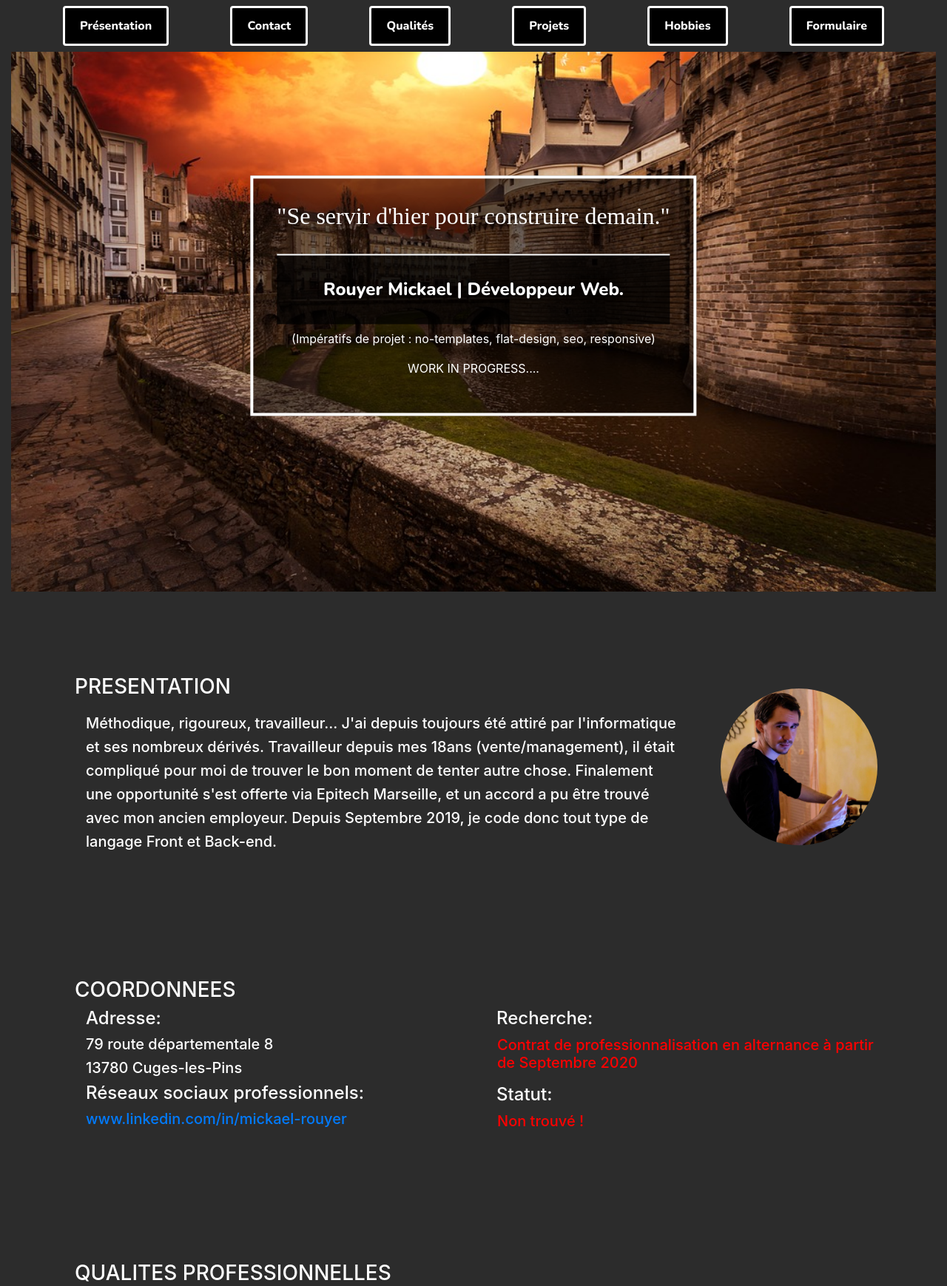
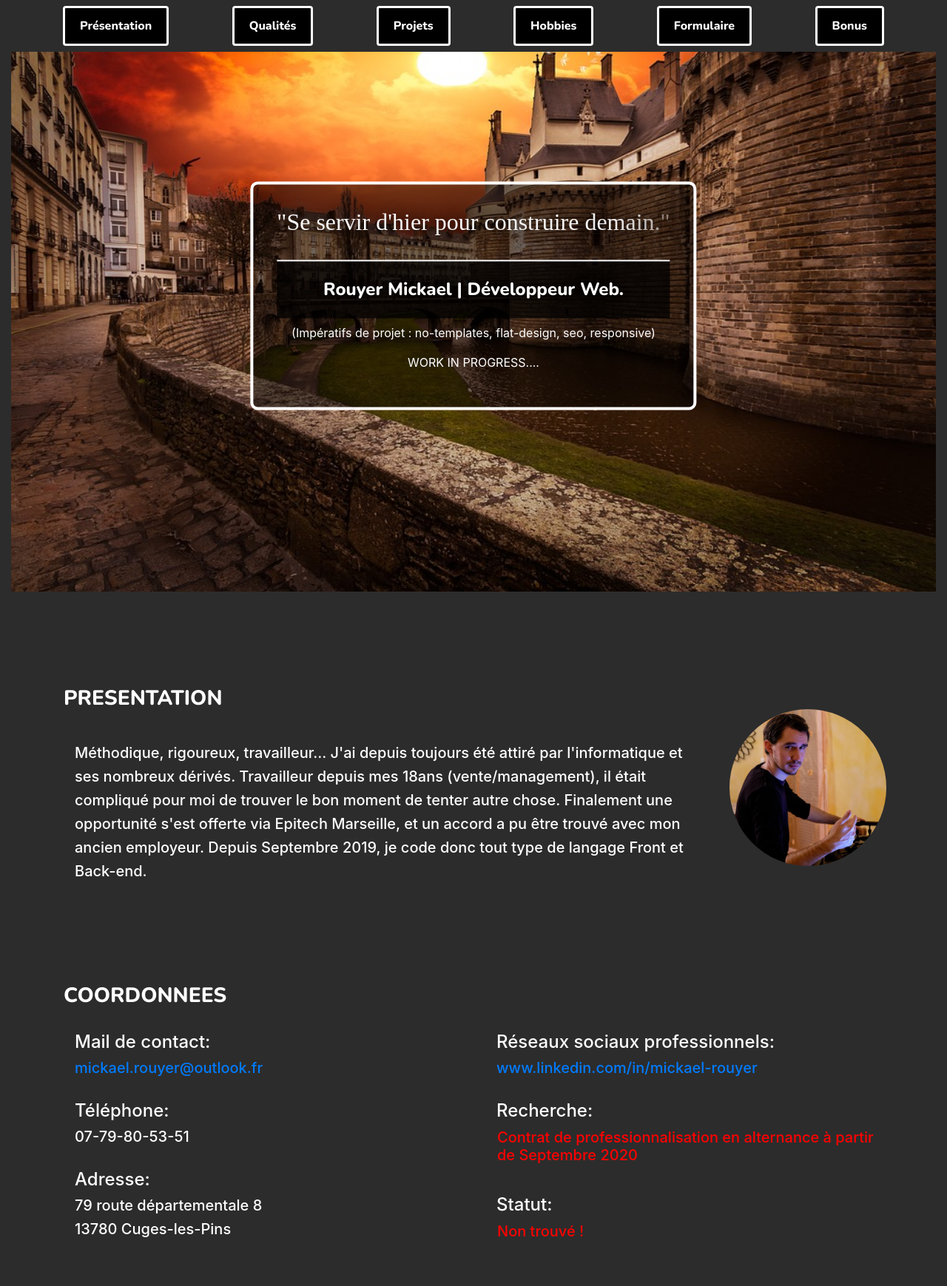
Before and after one commit to RouyerMickael/Portefolio, a PHP site: page / in a window 1280 px wide. Shown: the top 1739 px of the page at 74% size. Run offline with PHP 8.4, Linux system fonts and the light colour scheme; some libraries are stand-ins or nearby versions; some web fonts are replaced.

Commit message:
portefolio_structure_ok

```diff
--- a/index.html
+++ b/index.html
@@ -9,14 +9,10 @@
     <link href="https://fonts.googleapis.com/css2?family=Galada&family=Nunito:wght@800&display=swap" rel="stylesheet">
 </head>
 <body>
-
     <nav class="navPerso navbar fixed-top navbar-light container-fluid">
         <div class="container">
             <a href="#presentation">
                 <li class="navItem list-unstyled list-group-item">Présentation</li>
-            </a>
-            <a href="#contact">
-                <li class="navItem list-unstyled list-group-item">Contact</li>
             </a>
             <a href="#qualites">
                 <li class="navItem list-unstyled list-group-item">Qualités</li>
@@ -30,27 +26,29 @@
             <a href="#formSection">
                 <li class="navItem list-unstyled list-group-item">Formulaire</li>
             </a>
+            <a href="#bonus">
+                <li class="navItem list-unstyled list-group-item">Bonus</li>
+            </a>
         </div>
     </nav>
-
     <div class="cover row">
         <img src="assets/img/nantes.jpg" class="picture container-fluid" alt="Responsive image">
         <div class="centered text-center">
-            <h2 class="seServir">"Se servir d'hier pour construire demain."</h2>
+            <h2 class="seServir ml3">"Se servir d'hier pour construire demain."</h2>
             <h4 class="rouyer">Rouyer Mickael | Développeur Web.</h4>
             <p class="text-center">(Impératifs de projet : no-templates, flat-design, seo, responsive)</p>
             <p class="text-center">WORK IN PROGRESS....</p>
         </div>
     </div>
-
-    <div class="container">
     <!--Presentation-->
     <div id="presentation" class="container-fluid">
+        <div class="container">
             <div class="row align-items-center">
                 <div class="col-9">
                     <div class="row">
                         <h3 class="presTitle">PRESENTATION</h3>
                     </div>
+                    <br/>
                     <h5 class="presText">
                         Méthodique, rigoureux, travailleur... J'ai depuis toujours été attiré par l'informatique et ses nombreux dérivés. Travailleur
                         depuis mes 18ans (vente/management), il était compliqué
@@ -64,32 +62,47 @@
                 </div>
             </div>
         </div>
+    </div>
     <!--Contact-->
     <div id="contact" class="container-fluid">
+        <div class="container">
             <div class="row">
                 <h3>COORDONNEES</h3>
             </div>
+            <br/>
             <div class="row">
                 <div class="col-6">
+                    <h4>Mail de contact:</h4>
+                    <a target="_blank" href="mailto:mickael.rouyer@outlook.fr"><h5>mickael.rouyer@outlook.fr</h5></a>
+                    <br/>
+                    <h4>Téléphone:</h4>
+                    <h5>07-79-80-53-51</h5>
+                    <br/>
                     <h4>Adresse:</h4>
                     <h5>79 route départementale 8</h5>
                     <h5>13780 Cuges-les-Pins</h5>
+                    <br/>
+                </div>
+                <div class="col-6">
                     <h4>Réseaux sociaux professionnels:</h4>
                     <a target="_blank" href="https://www.linkedin.com/in/mickael-rouyer"><h5>www.linkedin.com/in/mickael-rouyer</h5></a>
-                </div>
-                <div class="col-6">
+                    <br/>
                     <h4>Recherche:</h4>
                     <h5 class="alert">Contrat de professionnalisation en alternance à partir de Septembre 2020</h5>
+                    <br/>
                     <h4>Statut:</h4>
                     <h5 class="alert">Non trouvé !</h5>
                 </div>
             </div>
         </div>
+    </div>
     <!--Qualites-->
     <div id="qualites" class="container-fluid">
+        <div class="container">
             <div class="row">
                 <h3>QUALITES PROFESSIONNELLES</h3>
             </div>
+            <br/>
             <div class="row grid">
                 <div class="colUp col border-bottom border-right">
                     <div class="col">
@@ -124,7 +137,7 @@
                                 <h5>Front</h5>
                             </div>
                             <div class="col">
-                                <div class="row">
+                                <div class="row bandeLogos text-center">
                                     <div class="col">
                                         <img class="logo" src="assets/img/comp/html.png">
                                         <img class="logo" src="assets/img/comp/jquery.png">
@@ -133,11 +146,12 @@
                                     </div>
                                 </div>
                             </div>
+                            <br/>
                             <div class="row">
                                 <h5>Back</h5>
                             </div>
                             <div class="col">
-                                <div class="row">
+                                <div class="row bandeLogos text-center">
                                     <div class="col">
                                         <img class="logo" src="assets/img/comp/node.png">
                                         <img class="logo" src="assets/img/comp/php.png">
@@ -146,21 +160,23 @@
                                     </div>
                                 </div>
                             </div>
+                            <br/>
                             <div class="row">
                                 <h5>Mobile</h5>
                             </div>
                             <div class="col">
-                                <div class="row">
+                                <div class="row bandeLogos text-center">
                                     <div class="col">
                                         <img class="logo" src="assets/img/comp/native.png">
                                     </div>
                                 </div>
                             </div>
+                            <br/>
                             <div class="row">
                                 <h5>Bases de données</h5>
                             </div>
                             <div class="col">
-                                <div class="row">
+                                <div class="row bandeLogos text-center">
                                     <div class="col">
                                         <img class="logo" src="assets/img/comp/mongo.png">
                                         <img class="logo" src="assets/img/comp/maria.png">
@@ -235,6 +251,7 @@
                     </div>
                 </div>
             </div>
+            <br/>
             <div class="row">
                 <div class="col text-center">
                     <a href="assets/docs/cv.pdf" download>
@@ -243,8 +260,10 @@
                 </div>
             </div>
         </div>
+    </div>
     <!--PROJETS-->
     <div id="projects" class="container-fluid">
+        <div class="container">
             <div class="col">
                 <div class="row">
                     <h3>EXEMPLES DE PROJETS REALISES</h3>
@@ -284,6 +303,13 @@
                         <h4 class ="titleVign">Algorithmie</h4>
                     </div>
                 </div>
+                <div class="container">
+                    <div class="row replierAll">
+                        <div class="col">
+                            <h6 id="cliquezVign" class="text-center">- - - - - - - Cliquez sur une vignette pour plus de détails - - - - - - -</h6>
+                        </div>
+                    </div>
+                </div>
                 <div id="laravel" hidden class="row lookProject">
                     <div class="col">
                         <h4>"Free Ads" - Laravel - Projet Seul sur 7 jours - Avril 2020</h4>
@@ -310,7 +336,7 @@
                         </h6>
                         <br/>
                         <h5>Aperçu sonore :</h5>
-                        <audio id="laravelMusic" src="assets/audio/laravel.mp3" controls></audio>
+                        <audio class="audio" id="laravelMusic" src="assets/audio/laravel.mp3" controls></audio>
                         <br/>
                         <h5>Aperçu visuel :</h5>
                         <div class="row">
@@ -333,7 +359,9 @@
                         <br/>
                         <div class="row replier">
                             <div class="col">
+                                <a href="#projects">
                                     <h6 id="laravelRep" class="text-center">- - - - - - - Replier Laravel - - - - - - -</h6>
+                                </a>
                             </div>
                         </div>
                     </div>
@@ -362,7 +390,7 @@
                         </h6>
                         <br/>
                         <h5>Aperçu sonore :</h5>
-                        <audio id="symfonyMusic" src="assets/audio/symfony.mp3" controls></audio>
+                        <audio class="audio" id="symfonyMusic" src="assets/audio/symfony.mp3" controls></audio>
                         <br/>
                         <h5>Aperçu visuel :</h5>
                         <div class="row">
@@ -385,7 +413,9 @@
                         <br/>
                         <div class="row replier">
                             <div class="col">
+                                <a href="#projects">
                                     <h6 id="symfonyRep" class="text-center">- - - - - - - Replier Symfony - - - - - - -</h6>
+                                </a>
                             </div>
                         </div>
                     </div>
@@ -414,7 +444,7 @@
                         </h6>
                         <br/>
                         <h5>Aperçu sonore :</h5>
-                        <audio id="cakeMusic" src="assets/audio/cake.mp3" controls></audio>
+                        <audio class="audio" id="cakeMusic" src="assets/audio/cake.mp3" controls></audio>
                         <br/>
                         <h5>Aperçu visuel :</h5>
                         <div class="row">
@@ -437,7 +467,9 @@
                         <br/>
                         <div class="row replier">
                             <div class="col">
+                                <a href="#projects">
                                     <h6 id="cakeRep" class="text-center">- - - - - - - Replier CakePhP- - - - - - -</h6>
+                                </a>
                             </div>
                         </div>
                     </div>
@@ -485,7 +517,9 @@
                         <br/>
                         <div class="row replier">
                             <div class="col">
+                                <a href="#projects">
                                     <h6 id="ajaxRep" class="text-center">- - - - - - - Replier Ajax - - - - - - -</h6>
+                                </a>
                             </div>
                         </div>
                     </div>
@@ -536,7 +570,9 @@
                         <br/>
                         <div class="row replier">
                             <div class="col">
+                                <a href="#projects">
                                     <h6 id="reactRep" class="text-center">- - - - - - - Replier React - - - - - - -</h6>
+                                </a>
                             </div>
                         </div>
                     </div>
@@ -569,7 +605,7 @@
                         </h6>
                         <br/>
                         <h5>Aperçu sonore :</h5>
-                        <audio id="socketMusic" src="assets/audio/socket.mp3" controls></audio>
+                        <audio class="audio" id="socketMusic" src="assets/audio/socket.mp3" controls></audio>
                         <br/>
                         <h5>Aperçu visuel :</h5>
                         <div class="row">
@@ -592,7 +628,9 @@
                         <br/>
                         <div class="row replier">
                             <div class="col">
+                                <a href="#projects">
                                     <h6 id="socketRep" class="text-center">- - - - - - - Replier Socket - - - - - - -</h6>
+                                </a>
                             </div>
                         </div>
                     </div>
@@ -641,7 +679,9 @@
                         <br/>
                         <div class="row replier">
                             <div class="col">
+                                <a href="#projects">
                                     <h6 id="sqlRep" class="text-center">- - - - - - - Replier SQL - - - - - - -</h6>
+                                </a>
                             </div>
                         </div>
                     </div>
@@ -700,7 +740,10 @@
                         <br/>
                         <div class="row replier">
                             <div class="col">
+                                <a href="#projects">
                                     <h6 id="algoRep" class="text-center">- - - - - - - Replier Algorithmie- - - - - - -</h6>
+                                </a>
+                            </div>
                         </div>
                     </div>
                 </div>
@@ -709,6 +752,7 @@
     </div>
     <!--HOBBIES-->
     <div id="hobbies" class="container-fluid">
+        <div class="container">
             <div class="col">
                 <div class="row">
                     <h3>ME CONNAITRE DAVANTAGE</h3>
@@ -752,8 +796,10 @@
                 </div>
             </div>
         </div>
+    </div>
     <!--FORM-->
     <div id="formSection" class="container-fluid">
+        <div class="container">
             <div class="col">
                 <div class="row">
                     <h3>ME CONTACTER : (! EN PHASE DE TESTS !)</h3>
@@ -791,8 +837,10 @@
                 </form>
             </div>
         </div>
+    </div>
     <!--BONUS-->
     <div id="bonus" class="container-fluid">
+        <div class="container">
             <div class="col">
                 <div class="row">
                     <h2>BONUS</h2>
@@ -800,8 +848,8 @@
                 <br/>
                 <div  class="col text-center">
                     <a href="src/puissance4/puissance4.html" target="_blank">
-                        <img class="bg-image img-thumbnail" src="assets/img/projects/vignette.jpg">
-                        <div class="bg-text">
+                        <img class="bg-image img-thumbnail" src="assets/img/projects/bonus.jpg">
+                        <div class="bg-text-bonus">
                             <h4>Une petite partie de Puissance 4 en JS ? </h4>
                             <h5>(nécessite 2 joueurs)<h5>
                         </div>
@@ -810,10 +858,8 @@
             </div>
         </div>
     </div>
-
-
+    <script src="https://cdnjs.cloudflare.com/ajax/libs/animejs/2.0.2/anime.min.js"></script>
     <script type="text/javascript" src="src/js/jquery.min.js"></script>
     <script type="text/javascript" src="src/js/index.js"></script>
-
 </body>
 </html>
--- a/src/css/index.css
+++ b/src/css/index.css
@@ -1,3 +1,8 @@
+/*ALL*/
+h3{
+    font-family: 'Nunito', sans-serif;
+}
+
 /*NAVBAR*/
 .navPerso{
     background-color: rgb(44, 44, 44);
@@ -30,6 +35,7 @@
     left: 50%;
     transform: translate(-50%, -50%);
     border: white 4px solid;
+    border-radius: 10px;
     padding: 2rem;
     background-color: rgb(0, 0, 0, 0.5);
 }
@@ -44,16 +50,18 @@
     font-family: 'Nunito', sans-serif;
     text-shadow: black 1px 0 10px;
     border-top: white 2px solid;
-    padding-top: 2rem;
-    padding-bottom: 2rem;
+    padding-top: 1.5rem;
+    padding-bottom: 1.5rem;
     background-color: rgb(0, 0, 0, 0.75);
 }
 
 /*PRESENTATION*/
 #presentation{
-    padding-top: 6rem;
-    margin: 1rem;
-    margin-bottom: 4rem;
+    min-height: 40vh;
+    padding-top: 8rem;
+    padding-bottom: 4rem;
+    margin-left: 1rem;
+    margin-right: 1rem;
 }
 .img-thumbnail{
     background-color: transparent;
@@ -71,9 +79,12 @@
 
 /*CONTACT*/
 #contact{
-    padding-top: 6rem;
-    margin: 1rem;
-    margin-bottom: 4rem;
+    min-height: 60vh;
+    padding-top: 4rem;
+    padding-bottom: 8rem;
+    margin-left: 1rem;
+    margin-right: 1rem;
+    border-bottom: rgba(255, 255, 255, 0.472) 0.5px solid;
 }
 .alert{
     padding: 0;
--- a/src/js/index.js
+++ b/src/js/index.js
@@ -1,8 +1,27 @@
+//Cover
+var textWrapper = document.querySelector('.ml3');
+textWrapper.innerHTML = textWrapper.textContent.replace(/\S/g, "<span class='letter'>$&</span>");
+anime.timeline({loop: true})
+  .add({
+    targets: '.ml3 .letter',
+    opacity: [0,1],
+    easing: "easeInOutQuad",
+    duration: 2250,
+    delay: (el, i) => 150 * (i+1)
+  }).add({
+    targets: '.ml3',
+    opacity: 0,
+    duration: 1000,
+    easing: "easeOutExpo",
+    delay: 1000
+  });
+
 //Projects
 $('#laravelVig').click(function(e){
     if($('#laravel').is(":hidden")){
         $('#laravel').removeAttr("hidden");
         $('#laravelMusic')[0].play();
+        $('#cliquezVign').remove();
     } else if ($('#laravel').children("div").is(":visible")){
         e.stopPropagation();
         $('#laravel').prop("hidden", "true");
```
Also changed, not shown: other parts of src/css/index.css (+55 -20 lines), assets/img/projects/bonus.jpg (added). Lines whose indentation alone changed are shown as unchanged.
